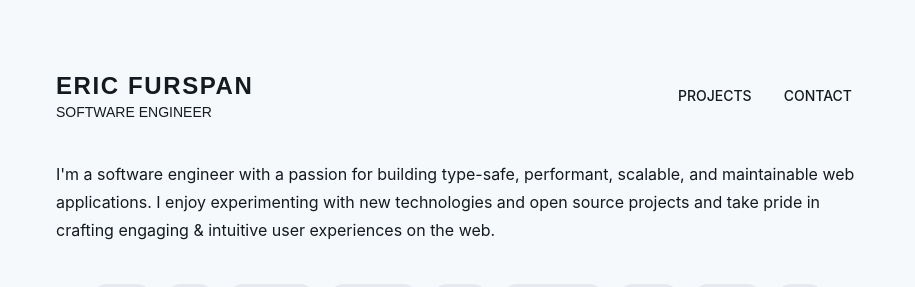
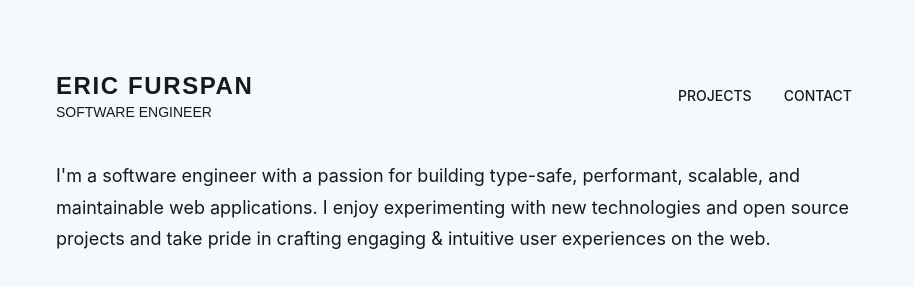
Before and after one commit to ericfurspan/portfolio-vite, a React (Vite) app: page / in a window 1280 px wide. Shown: the top 287 px of the page, without its empty margins (182-1097 px from the left). Built offline with nearby package versions, Linux system fonts and the light colour scheme.

Commit message:
increase fontSize of About section

```diff
--- a/src/components/About.tsx
+++ b/src/components/About.tsx
@@ -4,7 +4,7 @@ import appConfig from '../config';
 const About = () => (
   <Box>
     {appConfig.about.map((str) => (
-      <Typography variant="subtitle1" component="p" sx={{ mb: 2 }} key={str}>
+      <Typography variant="subtitle1" component="p" fontSize={'1.125rem'} sx={{ mb: 2 }} key={str}>
         {str}
       </Typography>
     ))}
```
